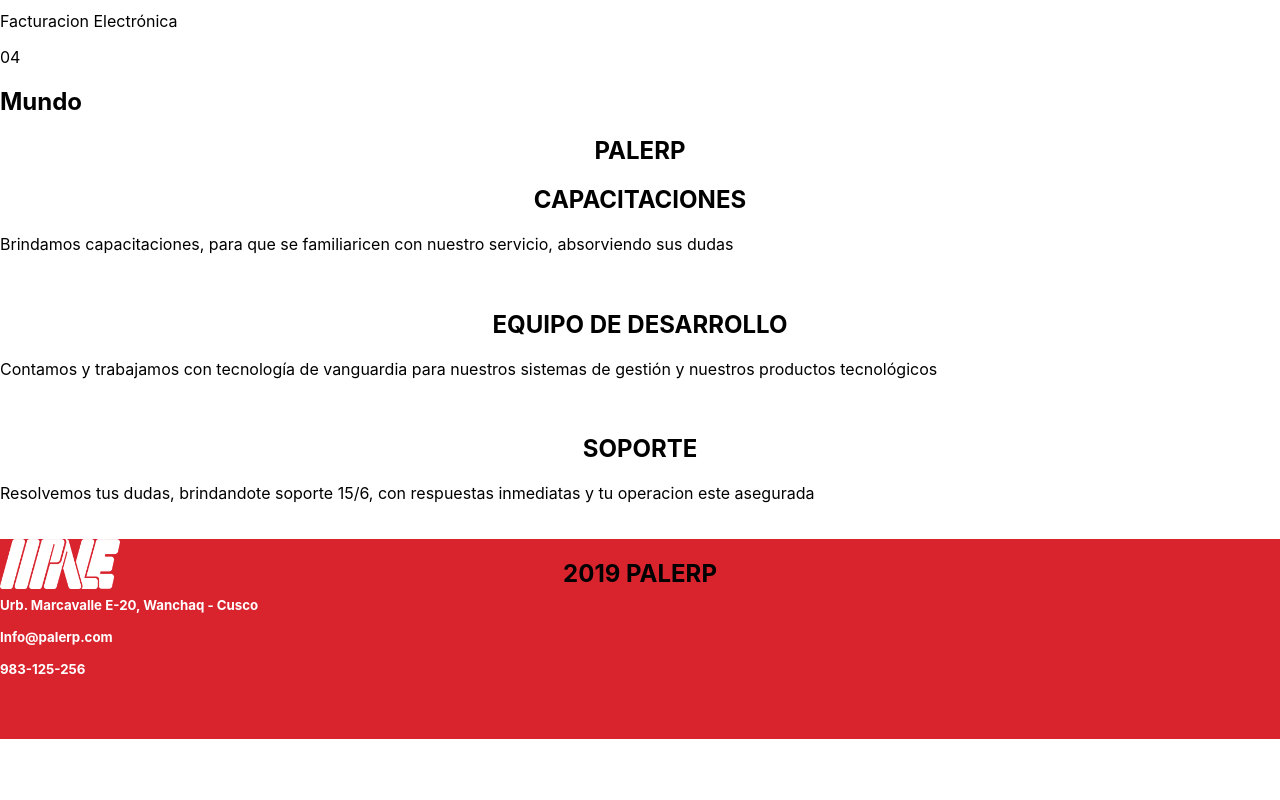
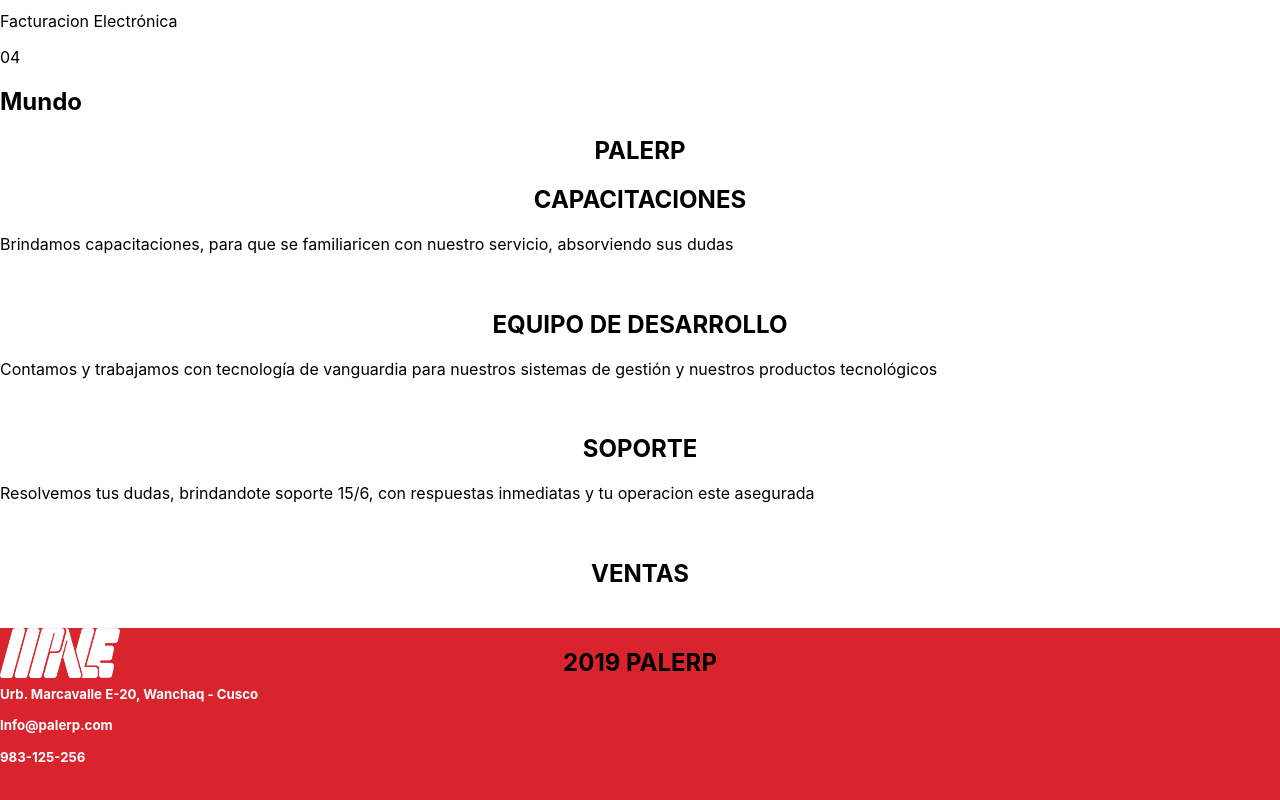
Before and after one commit to paleconsultores/consultaruc, a React (Create React App) app: page / in a window 1280 px wide. Shown: the part 1779-2579 px from the top of the page. Before the commit the page ends 2518 px from the top, so only its background shows below. Built offline with nearby package versions, Linux system fonts and the light colour scheme.

Commit message:
equema inicial v2

```diff
--- a/src/components/App/Home/Body/Body.js
+++ b/src/components/App/Home/Body/Body.js
@@ -92,6 +92,11 @@
               <p>Resolvemos tus dudas, brindandote soporte 15/6, con respuestas inmediatas y tu operacion este asegurada</p>
               <img></img>
             </div>
+            <div className="ventas">
+              <h1>Ventas</h1>
+              <p></p>
+              <img></img>
+            </div>
           </div>
         </div>
       </div>
```
